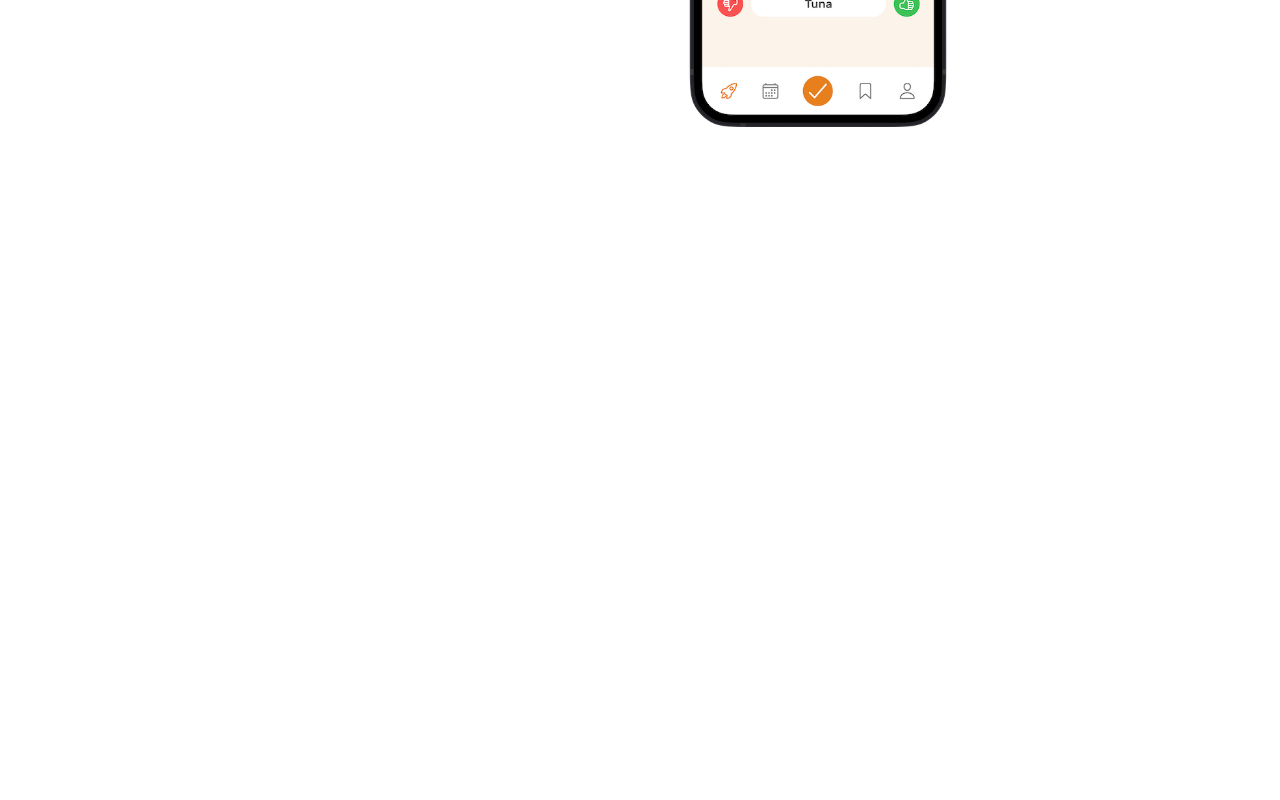
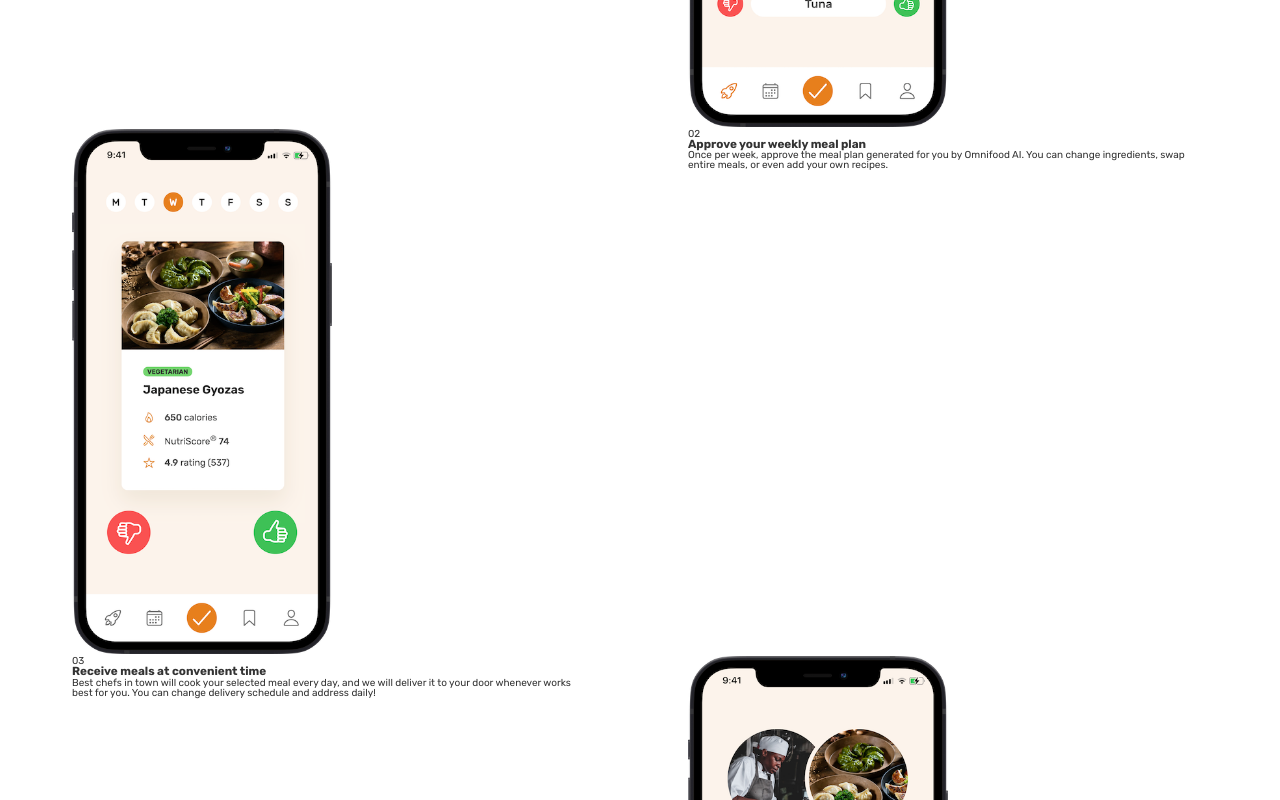
Before and after one commit to VanessaKasminoff/Omnifood, a React (Vite) app: page / in a window 1280 px wide. Shown: the part 1280-2080 px from the top of the page. Before the commit the page ends 1505 px from the top, so only its background shows below. Built offline with nearby package versions, Linux system fonts and the light colour scheme.

Commit message:
Modified step component, building the how to section

```diff
--- a/src/App.jsx
+++ b/src/App.jsx
@@ -84,6 +84,21 @@ function App() {
             imgSrc={appImg1}
             imgAlt="An iPhone app screen with preferences selection"
           />
+          <Step
+            stepNumber="02"
+            title="Approve your weekly meal plan"
+            description="Once per week, approve the meal plan generated for you by Omnifood AI. You can change ingredients, swap entire meals, or even add your own recipes."
+            imgSrc={appImg2}
+            imgAlt="An iPhone app screen with meal plan"
+            reverseOrder="reverse"
+          />
+          <Step
+            stepNumber="03"
+            title="Receive meals at convenient time"
+            description="Best chefs in town will cook your selected meal every day, and we will deliver it to your door whenever works best for you. You can change delivery schedule and address daily!"
+            imgSrc={appImg3}
+            imgAlt="An iPhone app screen with personalized meal prep"
+          />
         </div>
       </main>
     </div>
--- a/src/assets/css/App.css
+++ b/src/assets/css/App.css
@@ -104,9 +104,6 @@ body {
 .logo {
   height: 2.2rem;
 }
-
-/* .main_nav {
-} */
 
 .main-nav-list {
   display: flex;
@@ -273,3 +270,7 @@ body {
 .step-img {
   width: 50%;
 }
+
+.reverse {
+  order: -1;
+}
--- a/src/components/Header.jsx
+++ b/src/components/Header.jsx
@@ -1,5 +1,5 @@
 import React from "react";
-import Logo from "../../assets/img/omnifood-logo.png";
+import Logo from "../assets/img/omnifood-logo.png";
 
 const Header = () => {
   return (
--- a/src/components/Step.jsx
+++ b/src/components/Step.jsx
@@ -1,4 +1,4 @@
-const Step = ({ stepNumber, title, description, imgSrc, imgAlt }) => {
+const Step = ({ stepNumber, title, description, imgSrc, imgAlt, reverseOrder }) => {
   return (
     <div className="container grid grid--2-cols">
       <div className="step-text-box">
@@ -6,7 +6,7 @@ const Step = ({ stepNumber, title, description, imgSrc, imgAlt }) => {
         <h3 className="heading-tertiary">{title}</h3>
         <p className="step-description">{description}</p>
       </div>
-      <div className="step-img-box">
+      <div className={`step-img-box ${reverseOrder}`}>
         <img src={imgSrc} className="step-img" alt={imgAlt} />
       </div>
     </div>
```
